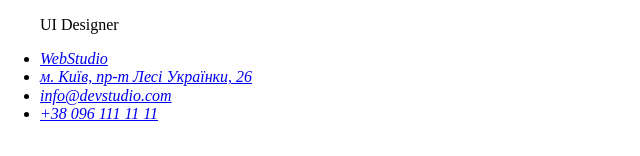
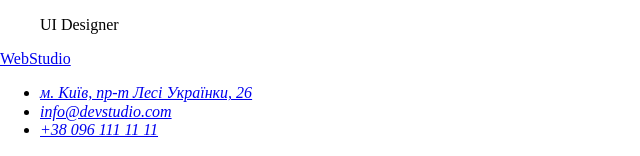
Before and after one commit to annakrysenko/annakrysenko-goit-markup-hw-01, a plain HTML site: page index.html in a window 1280 px wide. Shown: the part 2751-2907 px from the top of the page, without its empty margins (0-640 px from the left). Drawn offline with nearby package versions, Linux system fonts and the light colour scheme.

Commit message:
Update index.html

```diff
--- a/index.html
+++ b/index.html
@@ -112,9 +112,9 @@
     </main>
 
     <footer>
+     <a href="#"><span>Web</span>Studio</a>
      <address>
         <ul>
-          <li><a href="#"><span>Web</span>Studio</a></li>
           <li>
             <a href="https://www.google.com/maps/place/%D0%B1%D1%83%D0%BB%D1%8C%D0%B2%D0%B0%D1%80+%D0%9B%D0%B5%D1%81%D1%96+%D0%A3%D0%BA%D1%80%D0%B0%D1%97%D0%BD%D0%BA%D0%B8,+26,+%D0%9A%D0%B8%D1%97%D0%B2,+02000/@50.4265807,30.5361971,17z/data=!3m1!4b1!4m5!3m4!1s0x40d4cf0e033ecbe9:0x57a4dffefec77da0!8m2!3d50.4265807!4d30.5383858" target="_blank"  rel="noopener noreferrer" >м. Київ, пр-т Лесі Українки, 26</a>
           </li>
```
